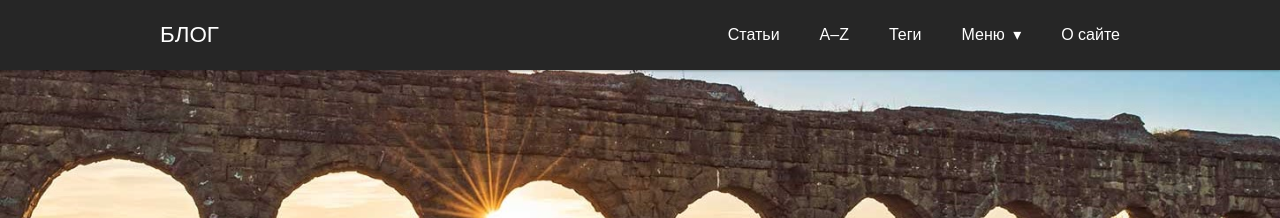
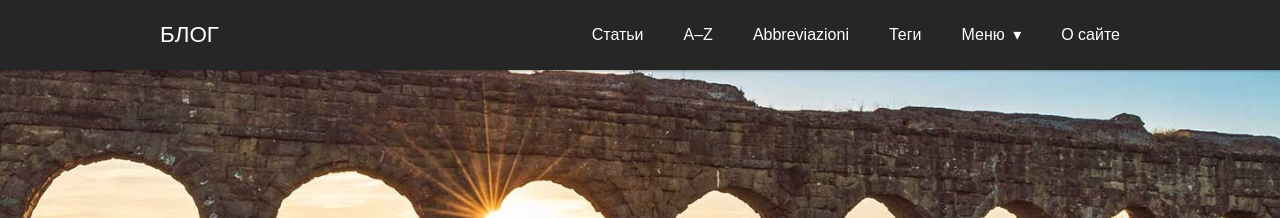
Before and after one commit to postolny/postolny.github.io, a Jekyll site: the page built from README.md, in a window 1280 px wide. Shown: the top 218 px of the page. Built offline with Jekyll 4.4.1, drawn with Linux system fonts in a browser that asks for light colours; nearby versions of some CDN libraries; our own code applies the rules of GitHub Pages for plain Markdown files.

Commit message:
Add files via upload

```diff
--- a/_includes/navigation.html
+++ b/_includes/navigation.html
@@ -11,6 +11,9 @@
         </li>
         <li>
           <a href="{{ '/categories' | prepend: site.baseurl }}">A–Z</a>
+        </li>
+        <li>
+          <a href="{{ '/abbreviazioni' | prepend: site.baseurl }}">Abbreviazioni</a>
         </li>
         <li>
           <a href="{{ '/tags' | prepend: site.baseurl }}">Теги</a>
```
